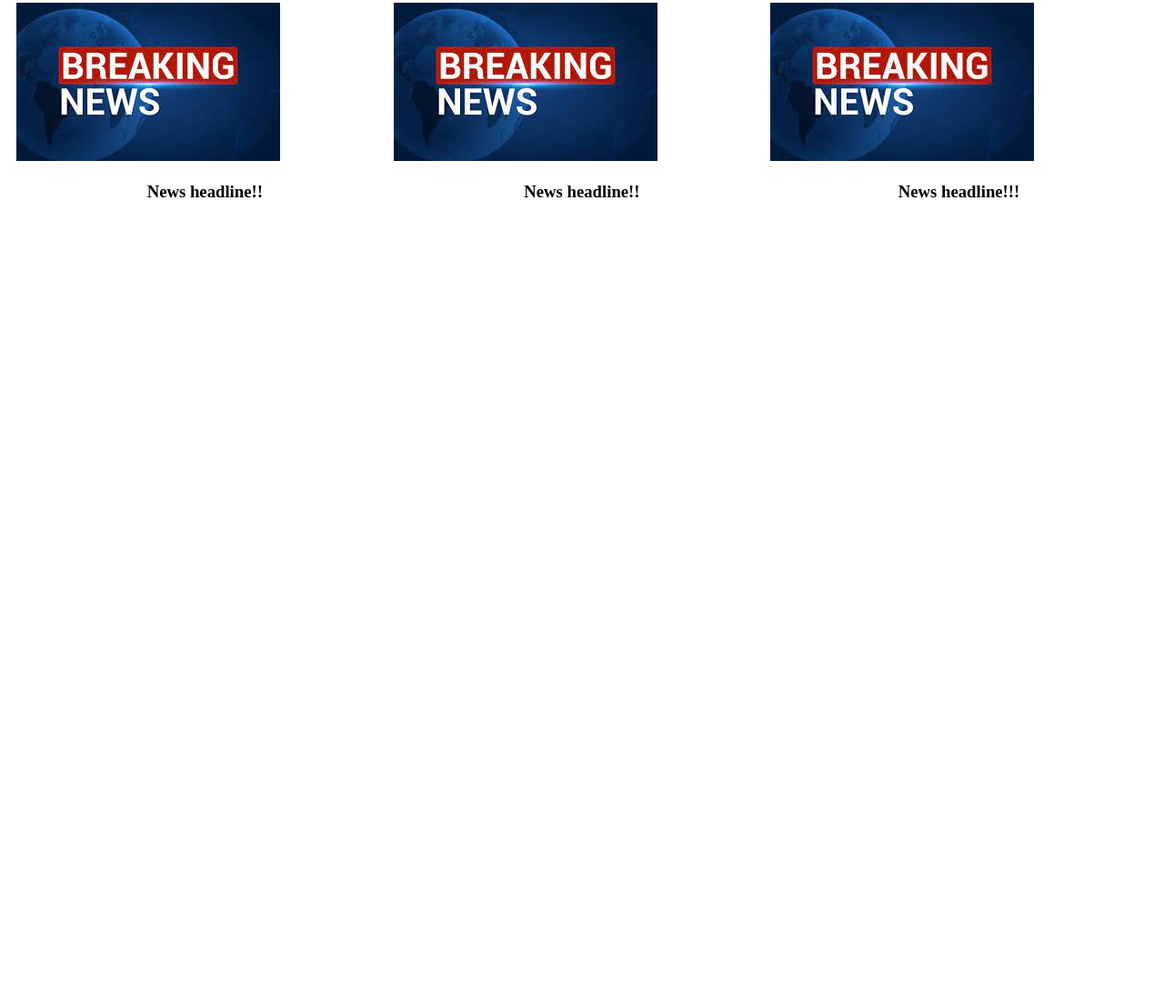
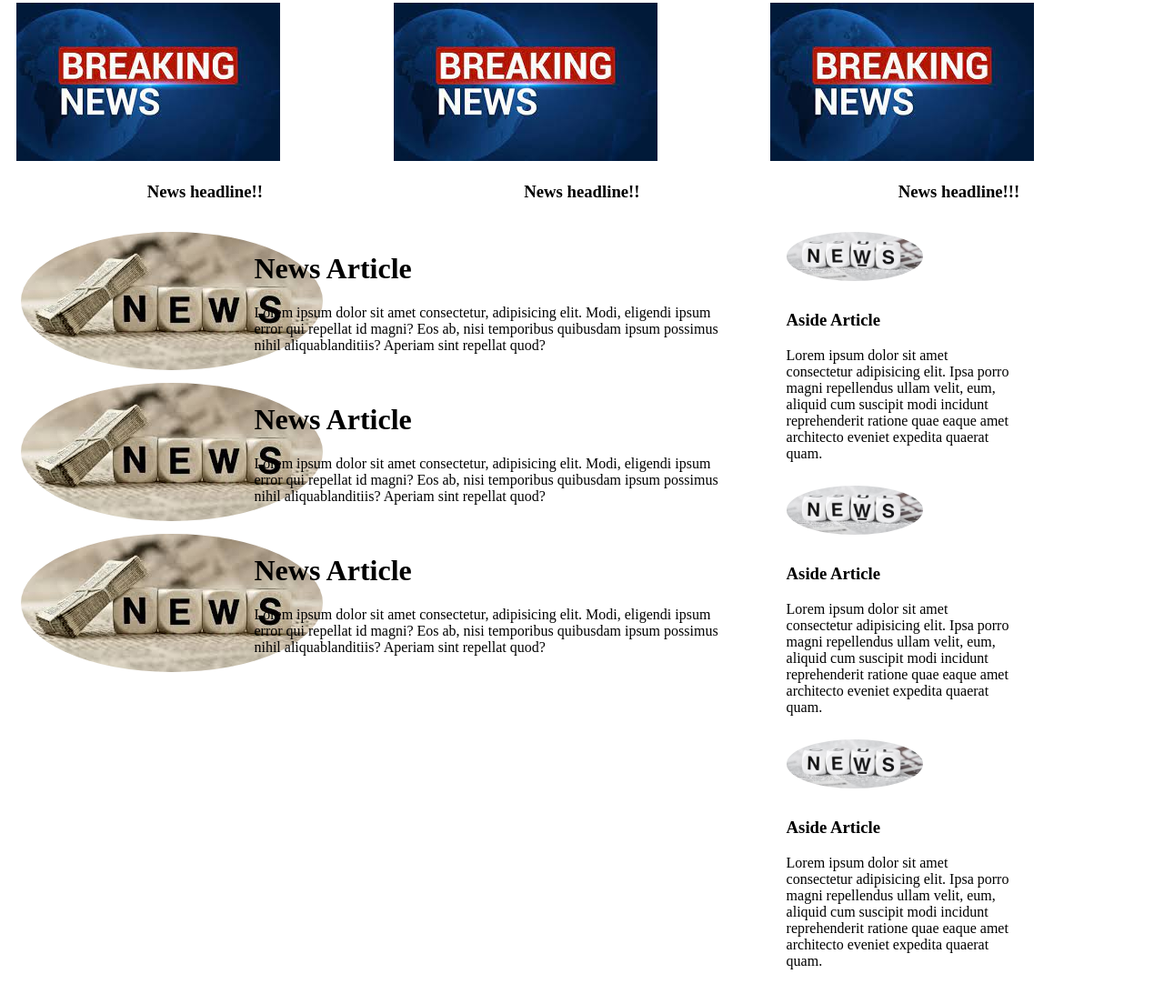
Before and after one commit to sytrejo/news_website_v1, a plain HTML site: page index.html in a window 1280 px wide. Shown: the part 280-1384 px from the top of the page at 91% size. Before the commit the page ends 800 px from the top, so only its background shows below. Drawn offline with Linux system fonts and the light colour scheme.

Commit message:
updating styling and html

```diff
--- a/index.html
+++ b/index.html
@@ -61,8 +61,77 @@
                 </div>
             </div>
         </div>
+    </div>
 
+    <div class="main_news_box">
+        <div class="main_news_child left">
+            <div class="left_box article_container">
+                <div class="left_box_img_wrapper left_box_column">
+                    <img src=assets/newspaper.jpeg class="circleImage"/>
+                </div>
+                <div class="left_box_text_wrapper left_box_column">
+                    <h1>News Article</h1>
+                    <p>Lorem ipsum dolor sit amet consectetur, adipisicing elit. Modi, eligendi ipsum error qui repellat id magni? Eos ab, nisi temporibus quibusdam ipsum possimus nihil aliquablanditiis? Aperiam sint repellat quod?</p>
+                </div>
+            </div>
+
+            <div class="left_box article_container">
+                <div class="left_box_img_wrapper left_box_column">
+                    <img src=assets/newspaper.jpeg class="circleImage"/>
+                </div>
+                <div class="left_box_text_wrapper left_box_column">
+                    <h1>News Article</h1>
+                    <p>Lorem ipsum dolor sit amet consectetur, adipisicing elit. Modi, eligendi ipsum error qui repellat id magni? Eos ab, nisi temporibus quibusdam ipsum possimus nihil aliquablanditiis? Aperiam sint repellat quod?</p>
+                </div>
+            </div>
+
+            <div class="left_box article_container">
+                <div class="left_box_img_wrapper left_box_column">
+                    <img src=assets/newspaper.jpeg class="circleImage"/>
+                </div>
+                <div class="left_box_text_wrapper left_box_column">
+                    <h1>News Article</h1>
+                    <p>Lorem ipsum dolor sit amet consectetur, adipisicing elit. Modi, eligendi ipsum error qui repellat id magni? Eos ab, nisi temporibus quibusdam ipsum possimus nihil aliquablanditiis? Aperiam sint repellat quod?</p>
+                </div>
+            </div>
+
+        </div>
+
+
+        <div class="main_news_child right">
+            <div class="right_box side_article_container">
+                    <div class="right_box_img_wrapper right_box_column">
+                        <img src=assets/news2.jpeg style="max-width: 150px;" class="circleImage">
+                    </div>
+                    <div class="right_box_text_wrapper right_box_column">
+                        <h3>Aside Article</h3>
+                        <p>Lorem ipsum dolor sit amet consectetur adipisicing elit. Ipsa porro magni repellendus ullam velit, eum, aliquid cum suscipit modi incidunt reprehenderit ratione quae eaque amet architecto eveniet expedita quaerat quam.</p>
+                    </div>
+            </div>
+
+            <div class="right_box side_article_container">
+                <div class="right_box_img_wrapper right_box_column">
+                    <img src=assets/news2.jpeg style="max-width: 150px;" class="circleImage">
+                </div>
+                <div class="right_box_text_wrapper right_box_column">
+                    <h3>Aside Article</h3>
+                    <p>Lorem ipsum dolor sit amet consectetur adipisicing elit. Ipsa porro magni repellendus ullam velit, eum, aliquid cum suscipit modi incidunt reprehenderit ratione quae eaque amet architecto eveniet expedita quaerat quam.</p>
+                </div>
+            </div>
+
+            <div class="right_box side_article_container">
+                <div class="right_box_img_wrapper right_box_column">
+                    <img src=assets/news2.jpeg style="max-width: 150px;" class="circleImage">
+                </div>
+                <div class="right_box_text_wrapper right_box_column">
+                    <h3>Aside Article</h3>
+                    <p>Lorem ipsum dolor sit amet consectetur adipisicing elit. Ipsa porro magni repellendus ullam velit, eum, aliquid cum suscipit modi incidunt reprehenderit ratione quae eaque amet architecto eveniet expedita quaerat quam.</p>
+                </div>
+            </div>
+
+        </div>
     </div>
+
 
 </body>
 </html>
--- a/style.css
+++ b/style.css
@@ -50,3 +50,67 @@
 .headline_child h3{
     text-align: center;
 }
+
+.main_news_child{
+    float: left;
+    padding: 10px;
+}
+
+.left{
+    width: 65%;
+}
+
+.right{
+    width: 30%
+}
+
+.main_news_box:after{
+    content:"";
+    display:table;
+    clear:both;
+}
+
+.left_box_column{
+    float: left;
+    padding: 5px;
+}
+
+.left_box_img_wrapper{
+    width: 30%;
+}
+
+.left_box_text_wrapper{
+    width:65%
+}
+
+.left_box::after{
+    content:"";
+    display: table;
+    clear: both;
+}
+
+.right_box_column{
+    float: left;
+    padding: 5px;
+}
+
+.right_box_img_wrapper{
+    width: 30%;
+}
+
+.right_box_text_wrapper{
+    width: 65%;
+}
+
+.right_box{
+    content:"";
+    display: table;
+    clear: both;
+}
+
+.circleImage{
+    border-top-left-radius: 50% 50%;
+    border-top-right-radius: 50% 50%;
+    border-bottom-right-radius: 50% 50%;
+    border-bottom-left-radius: 50% 50%;
+}
```
Also changed, not shown: assets/news2.jpeg (added), assets/newspaper.jpeg (added), 1 other file.
